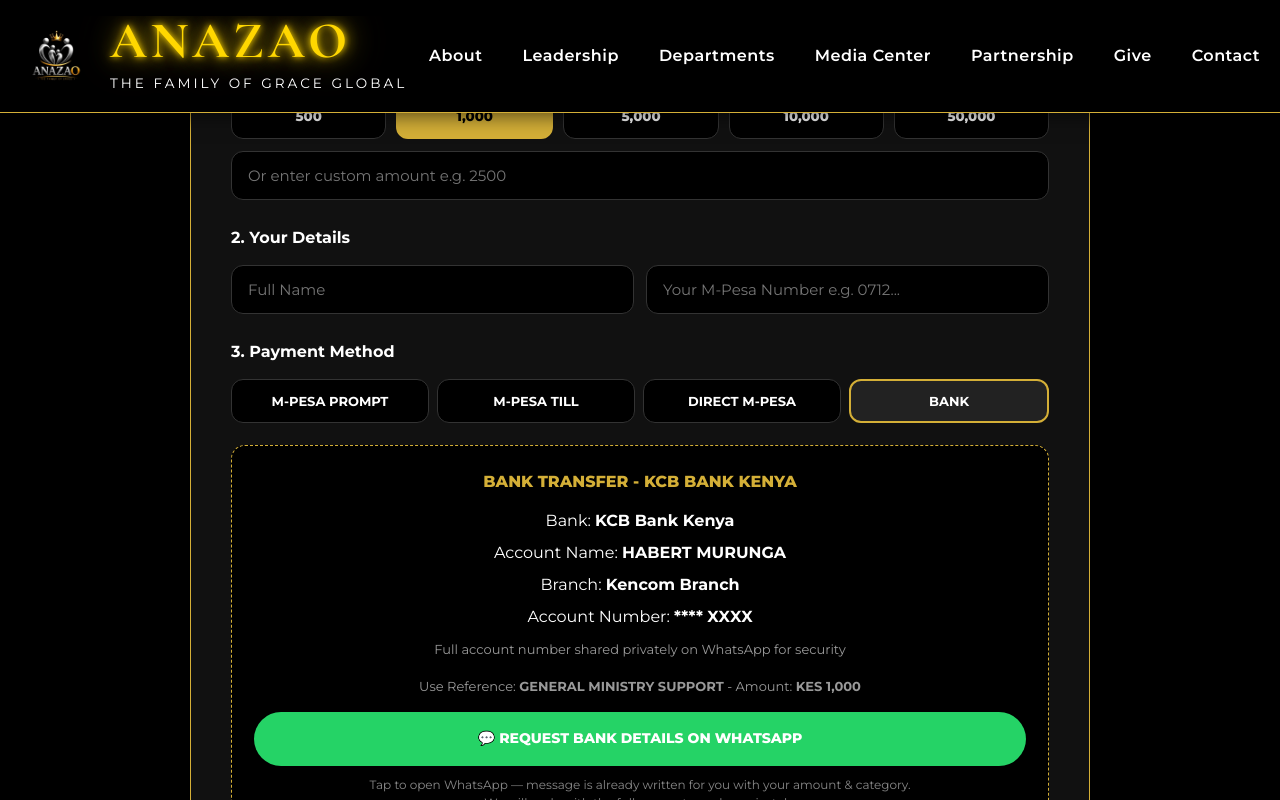
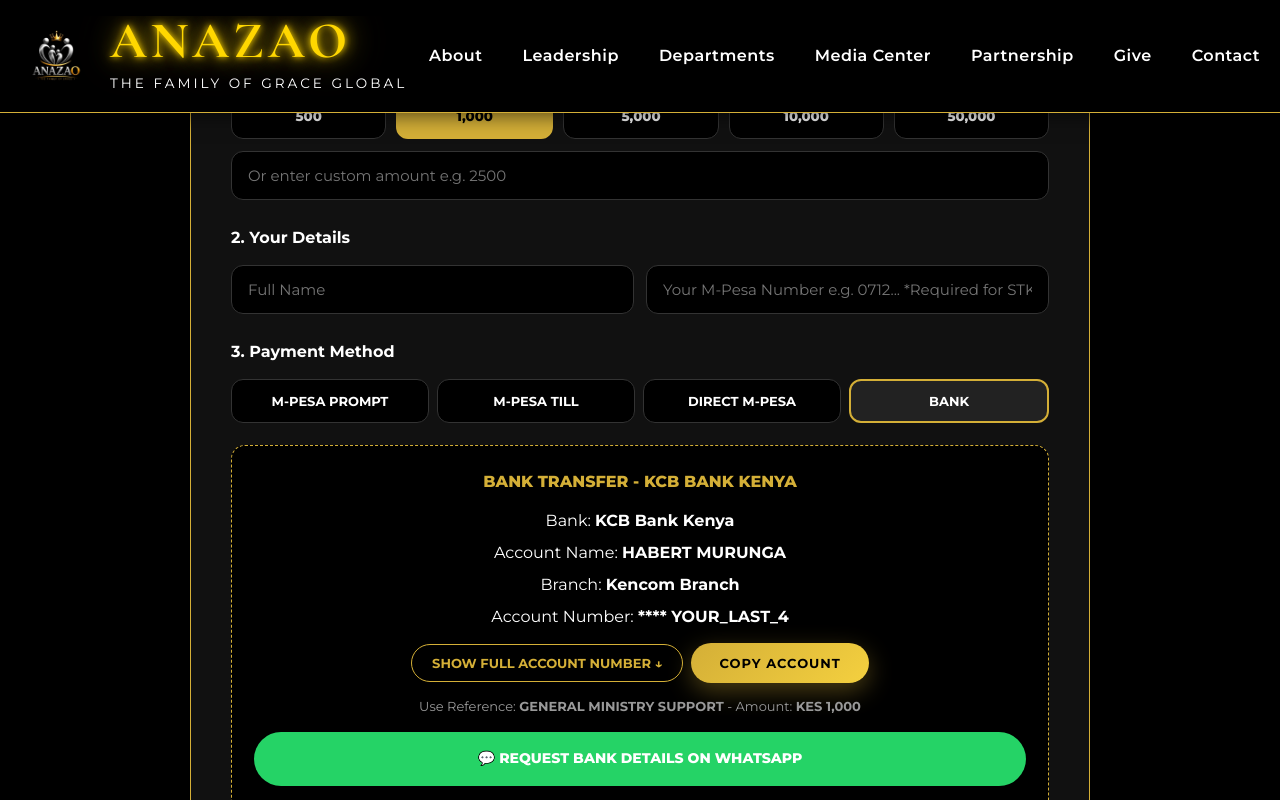
Before and after one commit to HABERTMANDE/websiteanazao, a React (Vite) app: page /give in a window 1280 px wide. Both pictures are taken after a click on the button "BANK". Shown: the part 1418-2218 px from the top of the page. Built offline with nearby package versions, Linux system fonts and the light colour scheme.

Commit message:
Final Give - Till public, Bank masked, fixed STK validation

```diff
--- a/src/pages/Give.jsx
+++ b/src/pages/Give.jsx
@@ -2,11 +2,12 @@ import { useState } from "react";
 import { useSearchParams } from "react-router-dom";
 import { colors } from "../data/colors";
 
-// === FILL THESE LOCALLY IN VS CODE ONLY - DO NOT SHARE IN CHAT ===
-const TILL_NUMBER = "YOUR_TILL_NUMBER";
-const DIRECT_MPESA_NUMBER = "YOUR_DIRECT_MPESA";
-const BANK_ACCOUNT_LAST4 = "XXXX"; // only last 4
-const WHATSAPP_NUMBER = "YOUR_WHATSAPP_NUMBER"; // format: 2547XXXXXXXX, no + , no spaces
+// === FILL LOCALLY IN VS CODE ONLY ===
+const TILL_NUMBER = "8192090"; // ✅ PUBLIC - OK to show
+const DIRECT_MPESA_NUMBER = "YOUR_DIRECT_MPESA"; // ✅ OK to show - fill your Direct M-Pesa 07xx... here
+const WHATSAPP_NUMBER = "YOUR_WHATSAPP_NUMBER"; // ✅ OK to show - fill your Contact in 2547xxxxxxxx format
+const BANK_ACCOUNT_LAST4 = "YOUR_LAST_4"; // ✅ ONLY last 4 shown
+const BANK_ACCOUNT_FULL = "YOUR_FULL_ACCOUNT"; // 🔒 HIDDEN - only shown when user taps SHOW
 
 const categories = [
   { id: "missions", title: "MISSIONS & EVANGELISM", desc: "Gospel outreach, evangelistic missions, discipleship and advancement of the Christian faith." },
@@ -31,6 +32,7 @@ function Give() {
   const [loading, setLoading] = useState(false);
   const [status, setStatus] = useState("");
   const [copied, setCopied] = useState("");
+  const [showFullAccount, setShowFullAccount] = useState(false);
 
   const formatPhone = (p) => {
     let cleaned = (p || "").replace(/\D/g, "");
@@ -45,8 +47,13 @@ function Give() {
   };
 
   const handleMpesaPush = async () => {
-    if (!finalAmount || finalAmount < 1) return alert("Enter a valid amount");
-    if (phone.length < 10) return alert("Enter a valid M-Pesa number e.g. 0719...");
+    if (!finalAmount || finalAmount < 1) { setStatus("⚠️ Please select an amount first."); return; }
+    if (!phone || phone.replace(/\D/g,"").length < 10) {
+      setStatus("⚠️ Please enter YOUR M-Pesa number in Step 2 above first — e.g. 0719... — that's the number that will receive the prompt.");
+      document.getElementById("mpesa-phone-input")?.scrollIntoView({ behavior: "smooth", block: "center" });
+      document.getElementById("mpesa-phone-input")?.focus();
+      return;
+    }
     setLoading(true);
     setStatus("Sending M-Pesa prompt to " + phone + "... Check your phone");
     try {
@@ -58,7 +65,7 @@ function Give() {
       const data = await res.json();
       if (data.success) setStatus("✅ Prompt sent! Enter your M-Pesa PIN on your phone to complete.");
       else setStatus("❌ Failed: " + (data.message || "Try again - or use Till method below"));
-    } catch (e) { setStatus("❌ Network error. Use Till method below - backend not connected yet."); }
+    } catch (e) { setStatus("❌ STK backend not connected yet. Please use Till / Direct M-Pesa below - they work now."); }
     setLoading(false);
   };
 
@@ -71,7 +78,6 @@ function Give() {
   const finalAmount = customAmount ? Number(customAmount) : amount;
   const selected = categories.find(c => c.id === campaign) || categories[4];
 
-  // WhatsApp message - auto fills amount + category + name
   const whatsappMessage = `Hello Anazao, I want to give KES ${finalAmount?.toLocaleString()} for ${selected.title}${name ? ` - My name is ${name}` : ""}. Please send me the bank account details. Thank you!`;
   const whatsappLink = `https://wa.me/${WHATSAPP_NUMBER}?text=${encodeURIComponent(whatsappMessage)}`;
 
@@ -115,7 +121,7 @@ function Give() {
         <p style={{ color: "#fff", fontWeight: "700", margin: "24px 0 12px" }}>2. Your Details</p>
         <div style={{ display: "grid", gridTemplateColumns: "1fr 1fr", gap: "12px" }}>
           <input style={inputStyle} placeholder="Full Name" value={name} onChange={(e) => setName(e.target.value)} />
-          <input style={inputStyle} placeholder="Your M-Pesa Number e.g. 0712..." value={phone} onChange={(e) => setPhone(e.target.value)} />
+          <input id="mpesa-phone-input" style={{ ...inputStyle, border: method === "stk" && (!phone || phone.replace(/\D/g,"").length < 10) && status ? "2px solid #ff4444" : "1px solid #333" }} placeholder="Your M-Pesa Number e.g. 0712... *Required for STK Prompt" value={phone} onChange={(e) => { setPhone(e.target.value); setStatus(""); }} />
         </div>
 
         <p style={{ color: "#fff", fontWeight: "700", margin: "24px 0 12px" }}>3. Payment Method</p>
@@ -157,22 +163,18 @@ function Give() {
         {method === "bank" && (
           <div style={{ background: "#000", border: `1px dashed ${colors.gold}`, borderRadius: "14px", padding: "22px", marginTop: "22px", textAlign: "center" }}>
             <p style={{ color: colors.gold, fontWeight: "800", margin: "0 0 8px" }}>BANK TRANSFER - KCB BANK KENYA</p>
-            <p style={{ color: "#fff", lineHeight: "2" }}>Bank: <b>KCB Bank Kenya</b><br />Account Name: <b>HABERT MURUNGA</b><br />Branch: <b>Kencom Branch</b><br />Account Number: <b>**** {BANK_ACCOUNT_LAST4}</b><br /><span style={{ color: "#999", fontSize: "13px" }}>Full account number shared privately on WhatsApp for security</span></p>
-            <p style={{ color: "#999", fontSize: "13px", marginTop: "10px" }}>Use Reference: <b>{selected.title}</b> - Amount: <b>KES {finalAmount?.toLocaleString()}</b></p>
-
-            {/* NEW WHATSAPP BUTTON */}
-            <a href={whatsappLink} target="_blank" rel="noopener noreferrer" style={whatsappBtnStyle}>
-              💬 REQUEST BANK DETAILS ON WHATSAPP
-            </a>
-            <p style={{ color: "#888", fontSize: "12px", marginTop: "10px", lineHeight: "1.5" }}>Tap to open WhatsApp — message is already written for you with your amount & category.<br />We will reply with the full account number privately.</p>
+            <p style={{ color: "#fff", lineHeight: "2" }}>Bank: <b>KCB Bank Kenya</b><br />Account Name: <b>HABERT MURUNGA</b><br />Branch: <b>Kencom Branch</b><br />Account Number: <b>{showFullAccount ? BANK_ACCOUNT_FULL : `**** ${BANK_ACCOUNT_LAST4}`}</b></p>
+            <button onClick={() => setShowFullAccount(!showFullAccount)} style={{ background: "transparent", color: colors.gold, border: `1px solid ${colors.gold}`, padding: "10px 20px", borderRadius: "50px", cursor: "pointer", fontWeight: "700", fontSize: "13px" }}>{showFullAccount ? "HIDE ACCOUNT NUMBER ↑" : "SHOW FULL ACCOUNT NUMBER ↓"}</button>
+            <button onClick={() => copyText(BANK_ACCOUNT_FULL, "Account")} style={{ ...buttonStyle, padding: "12px 28px", fontSize: "13px", marginTop: "10px", marginLeft: "8px" }}>COPY ACCOUNT</button>
+            <p style={{ color: "#999", fontSize: "13px", marginTop: "12px" }}>Use Reference: <b>{selected.title}</b> - Amount: <b>KES {finalAmount?.toLocaleString()}</b></p>
+            <a href={whatsappLink} target="_blank" rel="noopener noreferrer" style={whatsappBtnStyle}>💬 REQUEST BANK DETAILS ON WHATSAPP</a>
+            <p style={{ color: "#888", fontSize: "12px", marginTop: "10px", lineHeight: "1.5" }}>Tap to open WhatsApp — message is already written for you.<br />Contact via WhatsApp below.</p>
           </div>
         )}
 
-        {/* WhatsApp help link - shows for ALL methods at bottom */}
         <div style={{ textAlign: "center", marginTop: "22px" }}>
           <a href={whatsappLink} target="_blank" rel="noopener noreferrer" style={{ color: "#25D366", fontSize: "13px", fontWeight: "700", textDecoration: "none" }}>Need help giving? Chat on WhatsApp →</a>
         </div>
-
         <p style={{ textAlign: "center", color: "#777", fontSize: "12.5px", marginTop: "16px", lineHeight: "1.6" }}>We are committed to responsible stewardship, transparency and accountability. Every gift is recorded and used for its intended purpose.</p>
       </div>
     </div>
```
